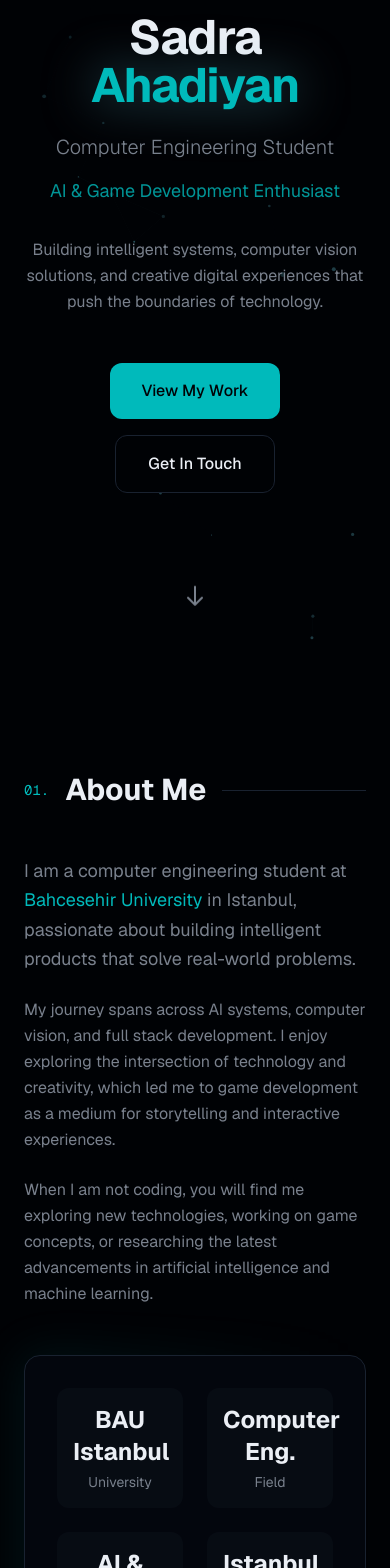
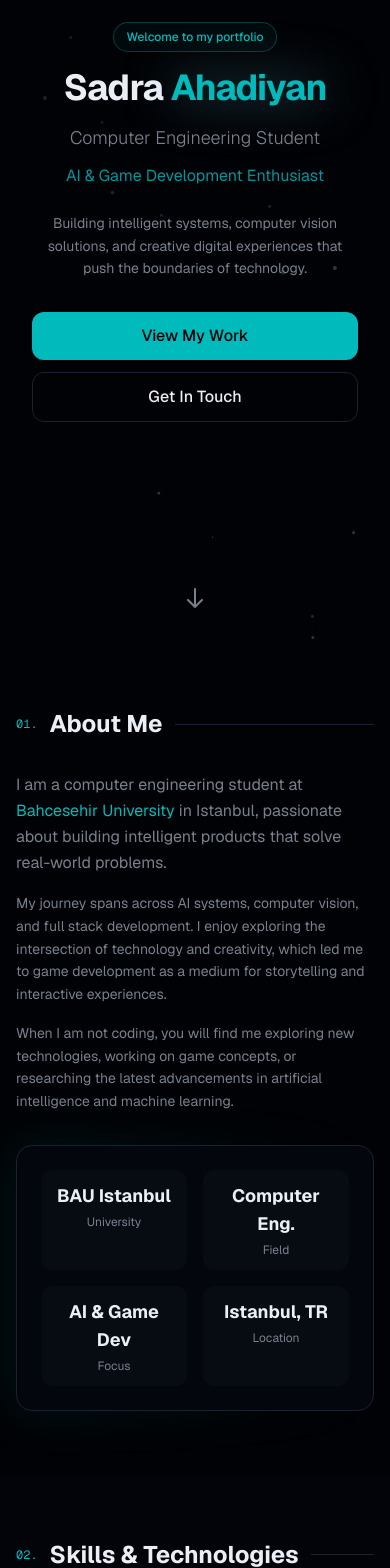
Before and after one commit to S4DRA/MyPortfolio, a Next.js app in the folder portfolio/: page / in a window 390 px wide. Shown: the part 200-1768 px from the top of the page. Built offline with nearby package versions, Linux system fonts and the light colour scheme.

Commit message:
mobile view fix

```diff
--- a/portfolio/app/globals.css
+++ b/portfolio/app/globals.css
@@ -123,7 +123,22 @@
   * {
     @apply border-border outline-ring/50;
   }
+
+  html {
+    scroll-behavior: smooth;
+    -webkit-font-smoothing: antialiased;
+    -moz-osx-font-smoothing: grayscale;
+  }
+
   body {
     @apply bg-background text-foreground;
+    touch-action: pan-y;
+  }
+
+  /* Mobile touch improvements */
+  @media (hover: none) and (pointer: coarse) {
+    a, button {
+      -webkit-tap-highlight-color: transparent;
+    }
   }
 }
--- a/portfolio/app/layout.tsx
+++ b/portfolio/app/layout.tsx
@@ -1,10 +1,18 @@
 import type { Metadata } from 'next'
 import { Geist, Geist_Mono } from 'next/font/google'
 import { Analytics } from '@vercel/analytics/next'
+import type { Viewport } from 'next'
 import './globals.css'
 
 const _geist = Geist({ subsets: ["latin"] });
 const _geistMono = Geist_Mono({ subsets: ["latin"] });
+
+export const viewport: Viewport = {
+  width: 'device-width',
+  initialScale: 1,
+  maximumScale: 5,
+  userScalable: true,
+}
 
 export const metadata: Metadata = {
   title: 'Sadra Ahadiyan | Computer Engineering Student',
--- a/portfolio/components/about-section.tsx
+++ b/portfolio/components/about-section.tsx
@@ -24,36 +24,36 @@ export function AboutSection() {
   }, [])
 
   return (
-    <section id="about" className="relative py-32 px-6" ref={sectionRef}>
+    <section id="about" className="relative py-16 sm:py-24 md:py-32 px-4 sm:px-6" ref={sectionRef}>
       <div className="max-w-6xl mx-auto">
         <div
           className={`transition-all duration-700 ${
             isVisible ? "opacity-100 translate-y-0" : "opacity-0 translate-y-12"
           }`}
         >
-          <div className="flex items-center gap-4 mb-12">
-            <span className="text-primary font-mono text-sm">01.</span>
-            <h2 className="text-3xl md:text-4xl font-bold text-foreground">
+          <div className="flex items-center gap-3 sm:gap-4 mb-8 sm:mb-12">
+            <span className="text-primary font-mono text-xs sm:text-sm">01.</span>
+            <h2 className="text-2xl sm:text-3xl md:text-4xl font-bold text-foreground">
               About Me
             </h2>
             <div className="flex-1 h-px bg-border max-w-xs" />
           </div>
 
-          <div className="grid md:grid-cols-2 gap-12 items-center">
-            <div className="space-y-6">
-              <p className="text-muted-foreground leading-relaxed text-lg">
+          <div className="grid md:grid-cols-2 gap-8 sm:gap-12 items-center">
+            <div className="space-y-4 sm:space-y-6">
+              <p className="text-muted-foreground leading-relaxed text-base sm:text-lg">
                 I am a computer engineering student at{" "}
                 <span className="text-primary">Bahcesehir University</span> in
                 Istanbul, passionate about building intelligent products that
                 solve real-world problems.
               </p>
-              <p className="text-muted-foreground leading-relaxed">
+              <p className="text-muted-foreground leading-relaxed text-sm sm:text-base">
                 My journey spans across AI systems, computer vision, and full
                 stack development. I enjoy exploring the intersection of
                 technology and creativity, which led me to game development as a
                 medium for storytelling and interactive experiences.
               </p>
-              <p className="text-muted-foreground leading-relaxed">
+              <p className="text-muted-foreground leading-relaxed text-sm sm:text-base">
                 When I am not coding, you will find me exploring new technologies,
                 working on game concepts, or researching the latest advancements
                 in artificial intelligence and machine learning.
@@ -61,8 +61,8 @@ export function AboutSection() {
             </div>
 
             <div className="relative">
-              <div className="relative z-10 p-8 bg-card border border-border rounded-2xl">
-                <div className="grid grid-cols-2 gap-6">
+              <div className="relative z-10 p-6 sm:p-8 bg-card border border-border rounded-2xl">
+                <div className="grid grid-cols-2 gap-4 sm:gap-6">
                   <StatItem label="University" value="BAU Istanbul" />
                   <StatItem label="Field" value="Computer Eng." />
                   <StatItem label="Focus" value="AI & Game Dev" />
@@ -81,9 +81,9 @@ export function AboutSection() {
 
 function StatItem({ label, value }: { label: string; value: string }) {
   return (
-    <div className="text-center p-4 rounded-lg bg-secondary/50">
-      <p className="text-2xl font-bold text-foreground mb-1">{value}</p>
-      <p className="text-sm text-muted-foreground">{label}</p>
+    <div className="text-center p-3 sm:p-4 rounded-lg bg-secondary/50">
+      <p className="text-lg sm:text-xl md:text-2xl font-bold text-foreground mb-1">{value}</p>
+      <p className="text-xs sm:text-sm text-muted-foreground">{label}</p>
     </div>
   )
 }
--- a/portfolio/components/contact-section.tsx
+++ b/portfolio/components/contact-section.tsx
@@ -26,7 +26,7 @@ export function ContactSection() {
   return (
     <section
       id="contact"
-      className="relative py-32 px-6 bg-secondary/20"
+      className="relative py-16 sm:py-24 md:py-32 px-4 sm:px-6 bg-secondary/20"
       ref={sectionRef}
     >
       <div className="max-w-4xl mx-auto">
@@ -35,21 +35,21 @@ export function ContactSection() {
             isVisible ? "opacity-100 translate-y-0" : "opacity-0 translate-y-12"
           }`}
         >
-          <div className="flex items-center justify-center gap-4 mb-8">
-            <div className="flex-1 h-px bg-border max-w-[100px]" />
-            <span className="text-primary font-mono text-sm">04.</span>
-            <h2 className="text-3xl md:text-4xl font-bold text-foreground">
+          <div className="flex items-center justify-center gap-3 sm:gap-4 mb-6 sm:mb-8">
+            <div className="flex-1 h-px bg-border max-w-[60px] sm:max-w-[100px]" />
+            <span className="text-primary font-mono text-xs sm:text-sm">04.</span>
+            <h2 className="text-2xl sm:text-3xl md:text-4xl font-bold text-foreground whitespace-nowrap">
               Get In Touch
             </h2>
-            <div className="flex-1 h-px bg-border max-w-[100px]" />
+            <div className="flex-1 h-px bg-border max-w-[60px] sm:max-w-[100px]" />
           </div>
 
-          <p className="text-muted-foreground text-lg mb-12 max-w-xl mx-auto leading-relaxed">
+          <p className="text-muted-foreground text-sm sm:text-base md:text-lg mb-8 sm:mb-12 max-w-xl mx-auto leading-relaxed px-2">
             I am always open to discussing new opportunities, collaborations, or
             just having a conversation about technology and innovation.
           </p>
 
-          <div className="grid sm:grid-cols-2 lg:grid-cols-3 gap-6 mb-12">
+          <div className="grid sm:grid-cols-2 lg:grid-cols-3 gap-4 sm:gap-6 mb-8 sm:mb-12">
             <a
               href="mailto:sadra.ahadiyan@bahcesehir.edu.tr "
               className="group p-6 bg-card border border-border rounded-2xl transition-all duration-300 hover:border-primary/50 hover:shadow-[0_0_30px_rgba(100,200,220,0.15)]"
@@ -79,11 +79,11 @@ export function ContactSection() {
 
             <a
               href="tel:+905315266501"
-              className="group p-6 bg-card border border-border rounded-2xl transition-all duration-300 hover:border-primary/50 hover:shadow-[0_0_30px_rgba(100,200,220,0.15)]"
+              className="group p-4 sm:p-6 bg-card border border-border rounded-2xl transition-all duration-300 hover:border-primary/50 hover:shadow-[0_0_30px_rgba(100,200,220,0.15)]"
             >
-              <div className="flex items-center justify-center gap-4">
+              <div className="flex flex-col sm:flex-row items-center justify-center gap-3 sm:gap-4">
                 <svg
-                  className="w-6 h-6 text-primary group-hover:drop-shadow-[0_0_8px_rgba(100,200,220,0.6)] transition-all"
+                  className="w-5 h-5 sm:w-6 sm:h-6 text-primary group-hover:drop-shadow-[0_0_8px_rgba(100,200,220,0.6)] transition-all flex-shrink-0"
                   fill="none"
                   stroke="currentColor"
                   viewBox="0 0 24 24"
@@ -95,19 +95,19 @@ export function ContactSection() {
                     d="M3 5a2 2 0 012-2h3.28a1 1 0 01.948.684l1.498 4.493a1 1 0 01-.502 1.21l-2.257 1.13a11.042 11.042 0 005.516 5.516l1.13-2.257a1 1 0 011.21-.502l4.493 1.498a1 1 0 01.684.949V19a2 2 0 01-2 2h-1C9.716 21 3 14.284 3 6V5z"
                   />
                 </svg>
-                <div className="text-left">
-                  <p className="text-sm text-muted-foreground">Phone</p>
-                  <p className="text-foreground font-medium group-hover:text-primary transition-colors">
+                <div className="text-center sm:text-left">
+                  <p className="text-xs sm:text-sm text-muted-foreground">Phone</p>
+                  <p className="text-sm sm:text-base text-foreground font-medium group-hover:text-primary transition-colors">
                     +90 531 526 6501
                   </p>
                 </div>
               </div>
             </a>
 
-            <div className="p-6 bg-card border border-border rounded-2xl">
-              <div className="flex items-center justify-center gap-4">
+            <div className="p-4 sm:p-6 bg-card border border-border rounded-2xl">
+              <div className="flex flex-col sm:flex-row items-center justify-center gap-3 sm:gap-4">
                 <svg
-                  className="w-6 h-6 text-primary"
+                  className="w-5 h-5 sm:w-6 sm:h-6 text-primary flex-shrink-0"
                   fill="none"
                   stroke="currentColor"
                   viewBox="0 0 24 24"
@@ -125,9 +125,9 @@ export function ContactSection() {
                     d="M15 11a3 3 0 11-6 0 3 3 0 016 0z"
                   />
                 </svg>
-                <div className="text-left">
-                  <p className="text-sm text-muted-foreground">Location</p>
-                  <p className="text-foreground font-medium">Istanbul, Turkey</p>
+                <div className="text-center sm:text-left">
+                  <p className="text-xs sm:text-sm text-muted-foreground">Location</p>
+                  <p className="text-sm sm:text-base text-foreground font-medium">Istanbul, Turkey</p>
                 </div>
               </div>
             </div>
@@ -137,9 +137,9 @@ export function ContactSection() {
             href="https://linkedin.com"
             target="_blank"
             rel="noopener noreferrer"
-            className="inline-flex items-center gap-3 px-8 py-4 bg-primary text-primary-foreground font-medium rounded-lg transition-all duration-300 hover:shadow-[0_0_30px_rgba(100,200,220,0.4)]"
+            className="inline-flex items-center justify-center gap-2 sm:gap-3 px-6 py-3 sm:px-8 sm:py-4 bg-primary text-primary-foreground font-medium rounded-lg transition-all duration-300 hover:shadow-[0_0_30px_rgba(100,200,220,0.4)] text-sm sm:text-base"
           >
-            <svg className="w-5 h-5" fill="currentColor" viewBox="0 0 24 24">
+            <svg className="w-4 h-4 sm:w-5 sm:h-5" fill="currentColor" viewBox="0 0 24 24">
               <path d="M20.447 20.452h-3.554v-5.569c0-1.328-.027-3.037-1.852-3.037-1.853 0-2.136 1.445-2.136 2.939v5.667H9.351V9h3.414v1.561h.046c.477-.9 1.637-1.85 3.37-1.85 3.601 0 4.267 2.37 4.267 5.455v6.286zM5.337 7.433c-1.144 0-2.063-.926-2.063-2.065 0-1.138.92-2.063 2.063-2.063 1.14 0 2.064.925 2.064 2.063 0 1.139-.925 2.065-2.064 2.065zm1.782 13.019H3.555V9h3.564v11.452zM22.225 0H1.771C.792 0 0 .774 0 1.729v20.542C0 23.227.792 24 1.771 24h20.451C23.2 24 24 23.227 24 22.271V1.729C24 .774 23.2 0 22.222 0h.003z" />
             </svg>
             Connect on LinkedIn
--- a/portfolio/components/footer.tsx
+++ b/portfolio/components/footer.tsx
@@ -1,8 +1,8 @@
 export function Footer() {
   return (
-    <footer className="py-8 px-6 border-t border-border">
+    <footer className="py-6 sm:py-8 px-4 sm:px-6 border-t border-border">
       <div className="max-w-6xl mx-auto text-center">
-        <p className="text-muted-foreground text-sm">
+        <p className="text-muted-foreground text-xs sm:text-sm px-2">
           Designed and developed by{" "}
           <span className="text-primary">Sadra Ahadiyan</span>
         </p>
--- a/portfolio/components/hero-section.tsx
+++ b/portfolio/components/hero-section.tsx
@@ -12,7 +12,7 @@ export function HeroSection() {
   return (
     <section
       id="hero"
-      className="relative min-h-screen flex items-center justify-center px-6"
+      className="relative min-h-screen flex items-center justify-center px-4 sm:px-6"
     >
       <div className="max-w-4xl mx-auto text-center z-10">
         <div
@@ -20,38 +20,38 @@ export function HeroSection() {
             mounted ? "opacity-100 translate-y-0" : "opacity-0 translate-y-8"
           }`}
         >
-          <div className="mb-6">
-            <span className="inline-block px-4 py-2 text-sm font-medium text-primary border border-primary/30 rounded-full bg-primary/5 backdrop-blur-sm">
+          <div className="mb-4 sm:mb-6">
+            <span className="inline-block px-3 py-1.5 sm:px-4 sm:py-2 text-xs sm:text-sm font-medium text-primary border border-primary/30 rounded-full bg-primary/5 backdrop-blur-sm">
               Welcome to my portfolio
             </span>
           </div>
-          <h1 className="text-5xl md:text-7xl lg:text-8xl font-bold text-foreground mb-6 tracking-tight text-balance">
+          <h1 className="text-4xl sm:text-5xl md:text-7xl lg:text-8xl font-bold text-foreground mb-4 sm:mb-6 tracking-tight text-balance px-2">
             Sadra{" "}
             <span className="text-primary drop-shadow-[0_0_25px_rgba(100,200,220,0.5)]">
               Ahadiyan
             </span>
           </h1>
-          <p className="text-xl md:text-2xl text-muted-foreground mb-4 font-light">
+          <p className="text-lg sm:text-xl md:text-2xl text-muted-foreground mb-3 sm:mb-4 font-light px-2">
             Computer Engineering Student
           </p>
-          <p className="text-lg text-primary/80 mb-8">
+          <p className="text-base sm:text-lg text-primary/80 mb-6 sm:mb-8 px-2">
             AI & Game Development Enthusiast
           </p>
-          <p className="text-base md:text-lg text-muted-foreground max-w-2xl mx-auto mb-12 leading-relaxed text-pretty">
+          <p className="text-sm sm:text-base md:text-lg text-muted-foreground max-w-2xl mx-auto mb-8 sm:mb-12 leading-relaxed text-pretty px-4">
             Building intelligent systems, computer vision solutions, and
             creative digital experiences that push the boundaries of technology.
           </p>
-          <div className="flex flex-col sm:flex-row items-center justify-center gap-4">
+          <div className="flex flex-col sm:flex-row items-center justify-center gap-3 sm:gap-4 px-4">
             <a
               href="#projects"
-              className="group relative px-8 py-4 bg-primary text-primary-foreground font-medium rounded-lg overflow-hidden transition-all duration-300 hover:shadow-[0_0_30px_rgba(100,200,220,0.4)]"
+              className="group relative w-full sm:w-auto px-6 sm:px-8 py-3 sm:py-4 bg-primary text-primary-foreground font-medium rounded-lg overflow-hidden transition-all duration-300 hover:shadow-[0_0_30px_rgba(100,200,220,0.4)] text-center"
             >
               <span className="relative z-10">View My Work</span>
               <div className="absolute inset-0 bg-gradient-to-r from-primary to-primary/80 opacity-0 group-hover:opacity-100 transition-opacity" />
             </a>
             <a
               href="#contact"
-              className="px-8 py-4 border border-border text-foreground font-medium rounded-lg hover:border-primary hover:text-primary transition-all duration-300"
+              className="w-full sm:w-auto px-6 sm:px-8 py-3 sm:py-4 border border-border text-foreground font-medium rounded-lg hover:border-primary hover:text-primary transition-all duration-300 text-center"
             >
               Get In Touch
             </a>
--- a/portfolio/components/navigation.tsx
+++ b/portfolio/components/navigation.tsx
@@ -44,7 +44,7 @@ export function Navigation() {
           : "bg-transparent"
       )}
     >
-      <div className="max-w-6xl mx-auto px-6 py-4">
+      <div className="max-w-6xl mx-auto px-4 sm:px-6 py-3 sm:py-4">
         <div className="flex items-center justify-between">
           <a
             href="#hero"
--- a/portfolio/components/projects-section.tsx
+++ b/portfolio/components/projects-section.tsx
@@ -160,22 +160,22 @@ export function ProjectsSection() {
   }, [])
 
   return (
-    <section id="projects" className="relative py-32 px-6" ref={sectionRef}>
+    <section id="projects" className="relative py-16 sm:py-24 md:py-32 px-4 sm:px-6" ref={sectionRef}>
       <div className="max-w-6xl mx-auto">
         <div
           className={`transition-all duration-700 ${
             isVisible ? "opacity-100 translate-y-0" : "opacity-0 translate-y-12"
           }`}
         >
-          <div className="flex items-center gap-4 mb-12">
-            <span className="text-primary font-mono text-sm">03.</span>
-            <h2 className="text-3xl md:text-4xl font-bold text-foreground">
+          <div className="flex items-center gap-3 sm:gap-4 mb-8 sm:mb-12">
+            <span className="text-primary font-mono text-xs sm:text-sm">03.</span>
+            <h2 className="text-2xl sm:text-3xl md:text-4xl font-bold text-foreground">
               Featured Projects
             </h2>
             <div className="flex-1 h-px bg-border max-w-xs" />
           </div>
 
-          <div className="grid md:grid-cols-2 lg:grid-cols-3 gap-6">
+          <div className="grid sm:grid-cols-2 lg:grid-cols-3 gap-4 sm:gap-6">
             {projects.map((project, index) => (
               <ProjectCard
                 key={project.title}
@@ -203,18 +203,18 @@ function ProjectCard({
   return (
     <div
       className={cn(
-        "group relative p-6 bg-card border border-border rounded-2xl transition-all duration-500 hover:border-primary/50 hover:shadow-[0_0_30px_rgba(100,200,220,0.15)]",
+        "group relative p-4 sm:p-6 bg-card border border-border rounded-2xl transition-all duration-500 hover:border-primary/50 hover:shadow-[0_0_30px_rgba(100,200,220,0.15)]",
         isVisible ? "opacity-100 translate-y-0" : "opacity-0 translate-y-8"
       )}
       style={{ transitionDelay: `${index * 100}ms` }}
     >
-      <div className="text-primary mb-4 group-hover:drop-shadow-[0_0_8px_rgba(100,200,220,0.6)] transition-all">
+      <div className="text-primary mb-3 sm:mb-4 group-hover:drop-shadow-[0_0_8px_rgba(100,200,220,0.6)] transition-all">
         {project.icon}
       </div>
-      <h3 className="text-xl font-semibold text-foreground mb-3 group-hover:text-primary transition-colors">
+      <h3 className="text-lg sm:text-xl font-semibold text-foreground mb-2 sm:mb-3 group-hover:text-primary transition-colors">
         {project.title}
       </h3>
-      <p className="text-muted-foreground text-sm mb-4 leading-relaxed">
+      <p className="text-muted-foreground text-xs sm:text-sm mb-3 sm:mb-4 leading-relaxed">
         {project.description}
       </p>
       <div className="flex flex-wrap gap-2">
--- a/portfolio/components/skills-section.tsx
+++ b/portfolio/components/skills-section.tsx
@@ -47,7 +47,7 @@ export function SkillsSection() {
   return (
     <section
       id="skills"
-      className="relative py-32 px-6 bg-secondary/20"
+      className="relative py-16 sm:py-24 md:py-32 px-4 sm:px-6 bg-secondary/20"
       ref={sectionRef}
     >
       <div className="max-w-6xl mx-auto">
@@ -56,18 +56,18 @@ export function SkillsSection() {
             isVisible ? "opacity-100 translate-y-0" : "opacity-0 translate-y-12"
           }`}
         >
-          <div className="flex items-center gap-4 mb-12">
-            <span className="text-primary font-mono text-sm">02.</span>
-            <h2 className="text-3xl md:text-4xl font-bold text-foreground">
+          <div className="flex items-center gap-3 sm:gap-4 mb-8 sm:mb-12">
+            <span className="text-primary font-mono text-xs sm:text-sm">02.</span>
+            <h2 className="text-2xl sm:text-3xl md:text-4xl font-bold text-foreground">
               Skills & Technologies
             </h2>
             <div className="flex-1 h-px bg-border max-w-xs" />
           </div>
 
-          <div className="grid md:grid-cols-2 gap-12">
+          <div className="grid md:grid-cols-2 gap-8 sm:gap-12">
             {/* Programming Languages */}
-            <div className="space-y-8">
-              <h3 className="text-xl font-semibold text-foreground mb-6">
+            <div className="space-y-6 sm:space-y-8">
+              <h3 className="text-lg sm:text-xl font-semibold text-foreground mb-4 sm:mb-6">
                 Programming Languages
               </h3>
               {skills.programming.map((skill, index) => (
@@ -96,15 +96,15 @@ export function SkillsSection() {
 
             {/* Technologies */}
             <div>
-              <h3 className="text-xl font-semibold text-foreground mb-6">
+              <h3 className="text-lg sm:text-xl font-semibold text-foreground mb-4 sm:mb-6">
                 Technologies
               </h3>
-              <div className="flex flex-wrap gap-3">
+              <div className="flex flex-wrap gap-2 sm:gap-3">
                 {skills.technologies.map((tech, index) => (
                   <span
                     key={tech}
                     className={cn(
-                      "px-4 py-2 bg-card border border-border rounded-lg text-sm text-foreground transition-all duration-500 hover:border-primary hover:shadow-[0_0_15px_rgba(100,200,220,0.2)]",
+                      "px-3 py-1.5 sm:px-4 sm:py-2 bg-card border border-border rounded-lg text-xs sm:text-sm text-foreground transition-all duration-500 hover:border-primary hover:shadow-[0_0_15px_rgba(100,200,220,0.2)]",
                       isVisible
                         ? "opacity-100 translate-y-0"
                         : "opacity-0 translate-y-4"
```
